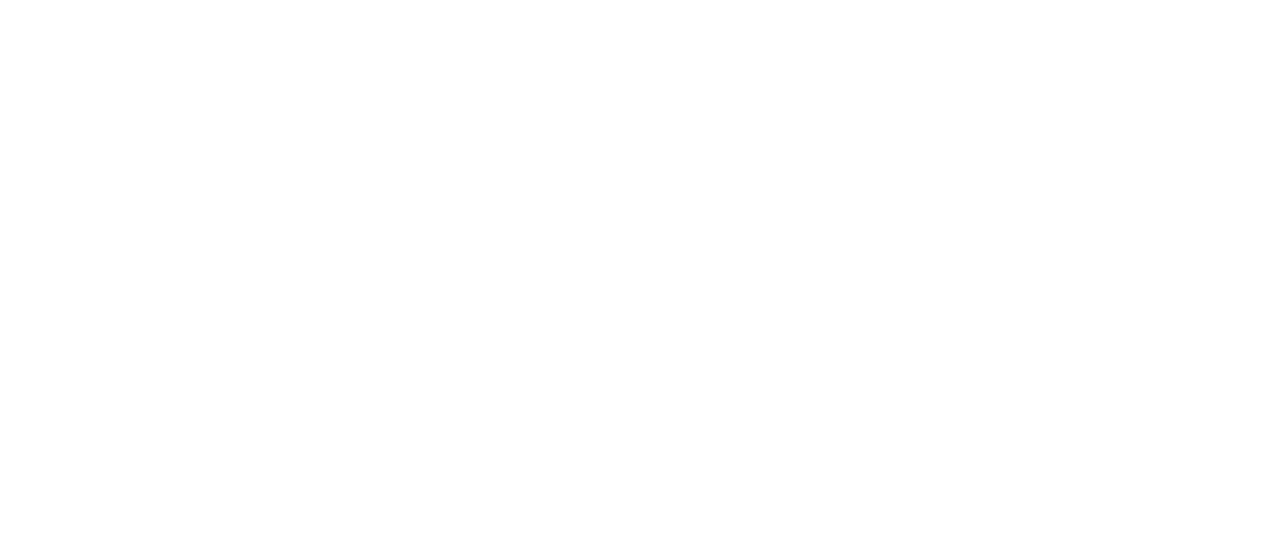
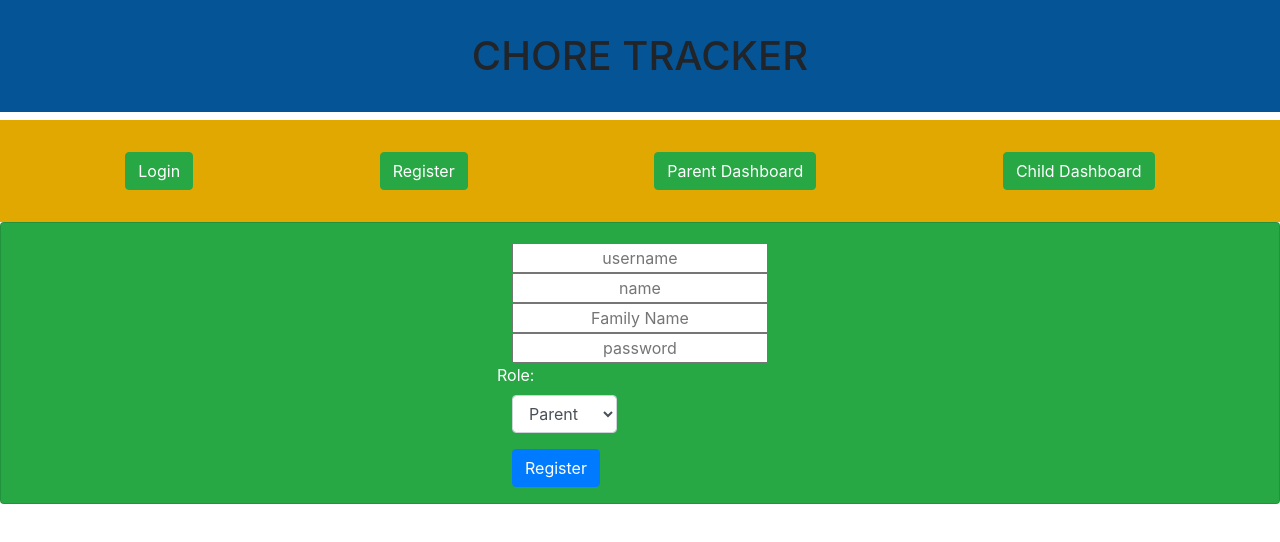
Before and after one commit to Build-Week-Home-Chore-Tracker/FE, a React (Create React App) app in the folder home-chore-tracker/: page /signup in a window 1280 px wide. Shown: the top 542 px of the page. Built offline with nearby package versions, Linux system fonts and the light colour scheme.

Commit message:
Fixed signup, modified app.js

```diff
--- a/home-chore-tracker/src/App.js
+++ b/home-chore-tracker/src/App.js
@@ -5,19 +5,41 @@
 // import Signin from './Components/Signin';
 import PrivateRoute from './Components/PrivateRoute';
 import './App.css';
+import Header from './Components/Header';
 import SignIn from './Components/SignIn';
+import SignUp from './Components/SignUp';
 import FamilyPage from './Components/FamilyPage';
 
 function App() {
   return (
     <div className="App">
       <Router>
+
+        <Header />
+
         <Switch>
-          <Route exact path="/" component={SignIn} />
-          <Route exact path="/Login" component={SignIn} />
+
+          {/* <Route exact path="/" component={SignIn} /> */}
+          <Route exact path="/signin" component={SignIn} />
+          <Route path="/signup">
+            <SignUp />
+          </Route>
           <PrivateRoute exact path="/FamilyPage" component={FamilyPage} />
           <PrivateRoute exact path="/ChildTaskList" component={ChildTaskList} />
           <PrivateRoute exact path="/ParentTaskList" component={ParentTaskList} />
+
+          {/* <Route path="/signin">
+            <SignIn />
+          </Route>
+
+          <Route path="/signup">
+            <SignUp />
+          </Route>
+
+          <PrivateRoute exact path="/FamilyPage" component={FamilyPage} />
+          <PrivateRoute exact path="/ChildTaskList" component={ChildTaskList} />
+          <PrivateRoute exact path="/ParentTaskList" component={ParentTaskList} /> */}
+
         </Switch>
       </Router>
     </div>
--- a/home-chore-tracker/src/Components/Header.js
+++ b/home-chore-tracker/src/Components/Header.js
@@ -1,9 +1,17 @@
 import React from "react";
+import { Link } from 'react-router-dom';
+import { Button } from 'reactstrap';
 
 export default function Header() {
   return (
     <header className="ui centered">
       <h1 className="ui center">CHORE TRACKER</h1>
+      <nav className = "links">
+          <Link to="/signin"> <Button color="success"> Login </Button></Link>
+          <Link to="/signup"> <Button color="success"> Register </Button> </Link>
+          <Link to="/ParentTaskList"> <Button color="success"> Parent Dashboard </Button> </Link>
+          <Link to="/ChildTaskList"> <Button color="success"> Child Dashboard </Button> </Link>
+        </nav>
     </header>
   );
 }
--- a/home-chore-tracker/src/Components/SignIn.js
+++ b/home-chore-tracker/src/Components/SignIn.js
@@ -2,7 +2,6 @@
 import { Form, Field, withFormik } from 'formik';
 import * as Yup from "yup";
 import { Card, Row, Button } from 'reactstrap';
-import Header from "../Components/Header";
 import axios from "axios";
 
   const SignIn = ({ errors, touched, values, status }) => {
@@ -12,8 +11,7 @@
     }, [status]);
 
     return (
-      <div className="Onboard-form">
-           <Header />
+      <div className="signInForm">
 
             <Card body inverse color="success" className="text-center">
                 <Form className = "row-container">
@@ -37,25 +35,7 @@
                             )}
                     </Row>
 
-                    {/* <Row>
-                        <label className="checkbox-container">
-                            Terms of Service
-                            <Field
-                            type="checkbox"
-                            name="terms"
-                            checked={values.terms}
-                            />
-                            <span className="checkmark" />
-                        </label>
-                    </Row> */}
-
-                    <Row className ="button-row">
-                        <Button color="warning" type="submit">Sign In</Button>
-                        <Button color="warning" type="submit">Sign Up</Button>
-                    </Row>
-
-                    {/* <Row>
-                    </Row> */}
+                    <Button color="warning" type="submit">Login</Button>
                 </Form>
             </Card>
 
--- /dev/null
+++ b/home-chore-tracker/src/Components/SignUp.js
@@ -0,0 +1,109 @@
+import React , { useState, useEffect } from 'react';
+import { Form, Field, withFormik } from 'formik';
+import * as Yup from "yup";
+import { Card, Row, Button, FormGroup, Label, Input, Col} from 'reactstrap';
+import axios from 'axios';
+
+  const SignUp = ({ errors, touched, values, status }) => {
+    const [users, setUsers] = useState([]);
+    useEffect(() => {
+      status && setUsers(users => [...users, status]);
+    }, [status]);
+
+    return (
+      <div className="Onboard-form">
+
+            <Card body inverse color="success" className="text-center">
+                <Form className = "row-container">
+                    <Row>
+                        <Field
+                            type="text"
+                            name="username"
+                            placeholder="username" />
+                            {touched.username && errors.username && (
+                            <p className="error">{errors.username}</p>
+                            )}
+                    </Row>
+
+                    <Row>
+                        <Field
+                            type="text"
+                            name="name"
+                            placeholder="name" />
+                            {touched.username && errors.name && (
+                            <p className="error">{errors.name}</p>
+                            )}
+                    </Row>
+
+                    <Row>
+                        <Field
+                            type="text"
+                            name="familyNameID"
+                            placeholder="Family Name" />
+                            {touched.familyNameID && errors.familyNameID && (
+                            <p className="error">{errors.familyNameID}</p>
+                            )}
+                    </Row>
+
+                    <Row>
+                        <Field
+                            type="text"
+                            name="password"
+                            placeholder="password" />
+                            {touched.password && errors.password && (
+                            <p className="error">{errors.password}</p>
+                            )}
+                    </Row>
+
+                    <Row>
+                        <FormGroup row>
+                            <Label for="roleSelect">Role: </Label>
+                            <Col sm={10}>
+                                <Input type="select" name="role" id="roleSelect">
+                                    <option>Parent</option>
+                                    <option>Child</option>
+                                </Input>
+                            </Col>
+                        </FormGroup>
+                    </Row>
+
+                    <Row className ="button-row">
+                        <Button color="primary" type="submit">Register</Button>
+                    </Row>
+
+                </Form>
+            </Card>
+
+      </div>
+    );
+  };
+
+  const FormikSignUp = withFormik({mapPropsToValues({username, name, familyNameID, password}) {
+      return {
+        username: username || "",
+        name: name || "",
+        familyNameID: familyNameID || "",
+        password: password || ""
+      };
+    },
+
+    validationSchema: Yup.object().shape({
+      username: Yup.string().required("username is required"),
+      name: Yup.string().required("name is required"),
+      familyNameID: Yup.string().required("Family Name is required"),
+      password: Yup.string().required("Password is required")
+     }),
+
+    handleSubmit(values, { setStatus }) {
+      axios
+        // values is our object with all our data on it.
+        .post("https://home-chore-tracker88.herokuapp.com/api/auth/register", values)
+        .then(res => {
+          console.log(res);
+          setStatus(res.data);
+
+        })
+        .catch(err => console.log(err.response));
+    }
+  })(SignUp); // currying functions in Javascript
+ export default FormikSignUp;
--- a/home-chore-tracker/src/index.css
+++ b/home-chore-tracker/src/index.css
@@ -12,7 +12,7 @@
     monospace;
 }
 
-.Onboard-form{
+.signInForm{
   width: 30%;
   display: block;
   margin-left: auto;
@@ -44,3 +44,17 @@
   .input{
     padding: 1rem;
   }
+
+  .links{
+    display: flex;
+    justify-content: space-around;
+    flex-wrap: wrap;
+    background-color: #e0a800;
+    padding: 2rem;
+  }
+
+  .ui.center{
+    text-align: center;
+    padding: 2rem;
+    background-color: #055596;
+  }
```
